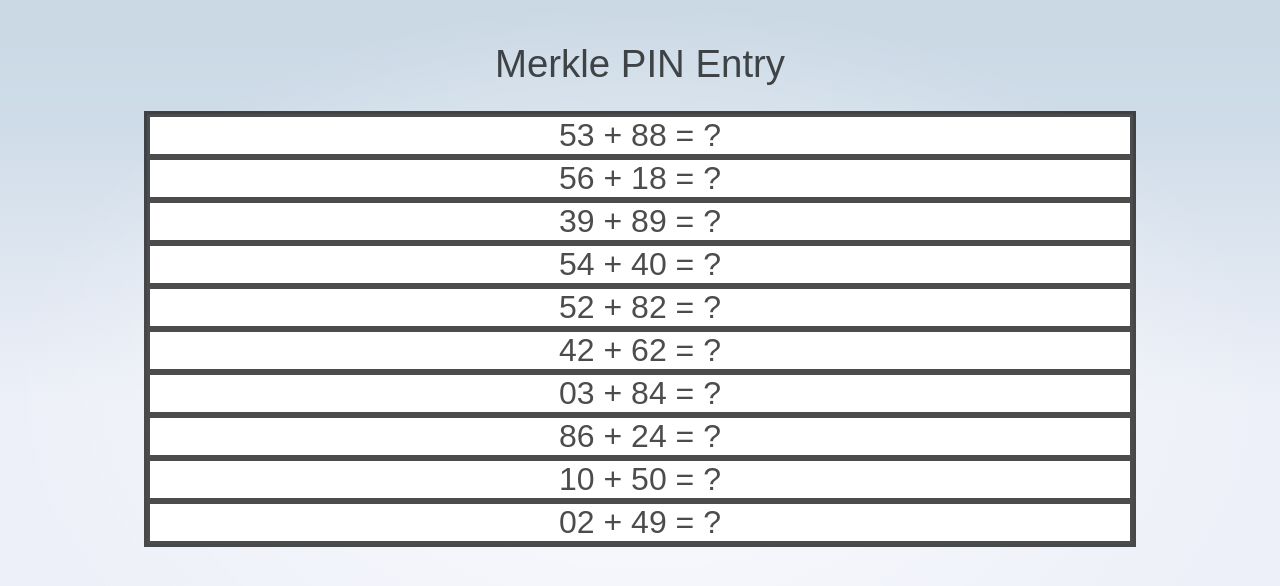
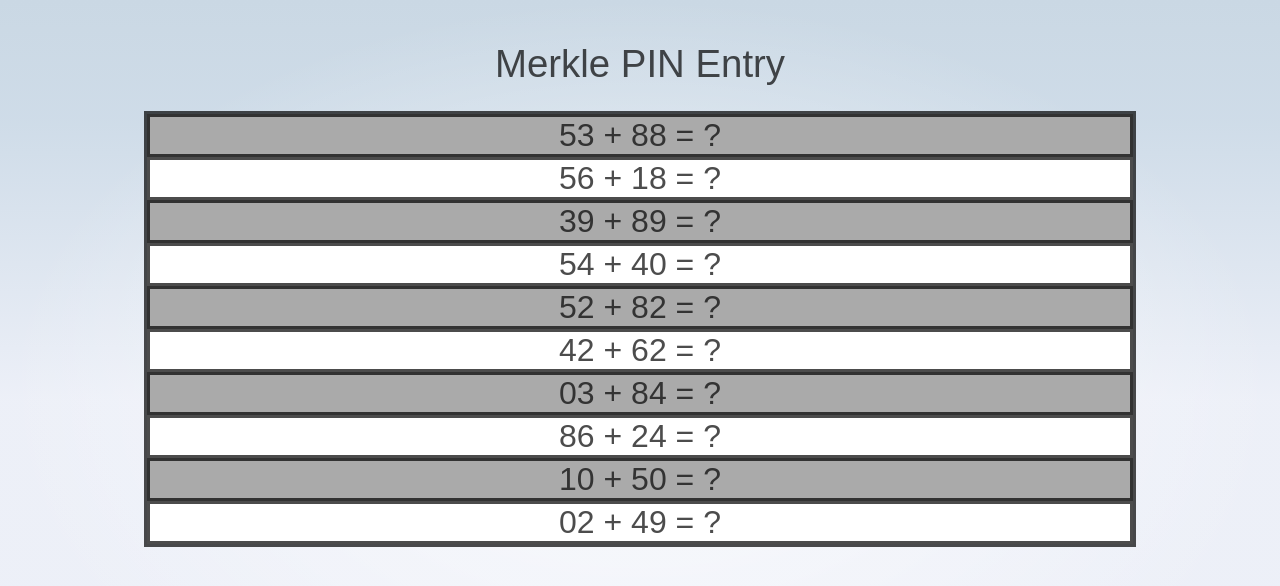
Before and after one commit to arun5309/MerklePINEntry, a SvelteKit app: page / in a window 1280 px wide. Both pictures are taken after a click on the button "Start Game". Shown: the top 586 px of the page. Built offline with nearby package versions, Linux system fonts and the light colour scheme; no server answers.

Commit message:
Added alternating colors to puzzle entries and made them move together

```diff
--- a/src/routes/+page.svelte
+++ b/src/routes/+page.svelte
@@ -102,6 +102,8 @@
 	// Code for UI
 	let digits = '';
 	let started = false;
+	let color_odd = "#ffffff";
+	let color_even = "#aaaaaa";
 
 	function padNum(num: number) {
 		return num.toString().padStart(2, '0');
@@ -120,6 +122,7 @@
 			await new Promise((resolve) => setTimeout(resolve, 400));
 			rotate(cur_puzzle.sol);
 			rotate(cur_puzzle.q);
+			[color_odd, color_even] = [color_even, color_odd];
 			cur_puzzle = cur_puzzle;
 		}
 		// Commenting the below line prevents automatic transitioning
@@ -179,7 +182,7 @@
 {:else if is_entry_phase == false}
 	<!-- modify next two lines to make clicking phase transition -->
 	<!-- on:click={() => (is_entry_phase = true)} -->
-	<div class="puzzle">
+	<div class="puzzle" style="--color-odd: {color_odd}; --color-even: {color_even}">
 		{#each zipped_puzzle as entry}
 			<div class="entry">
 				{`${padNum(sub_mod100(entry.sol, entry.q))} + ${padNum(entry.q)} = ?`}
@@ -244,9 +247,16 @@
 	.entry {
 		display: flex;
 		border-style: solid;
-		background: white;
 		align-items: center;
 		justify-content: center;
 		font-size: 2em;
 	}
+
+	.entry:nth-child(odd) {
+	    background: var(--color-odd);
+	}
+
+	.entry:nth-child(even) {
+	    background: var(--color-even);
+	}
 </style>
```
